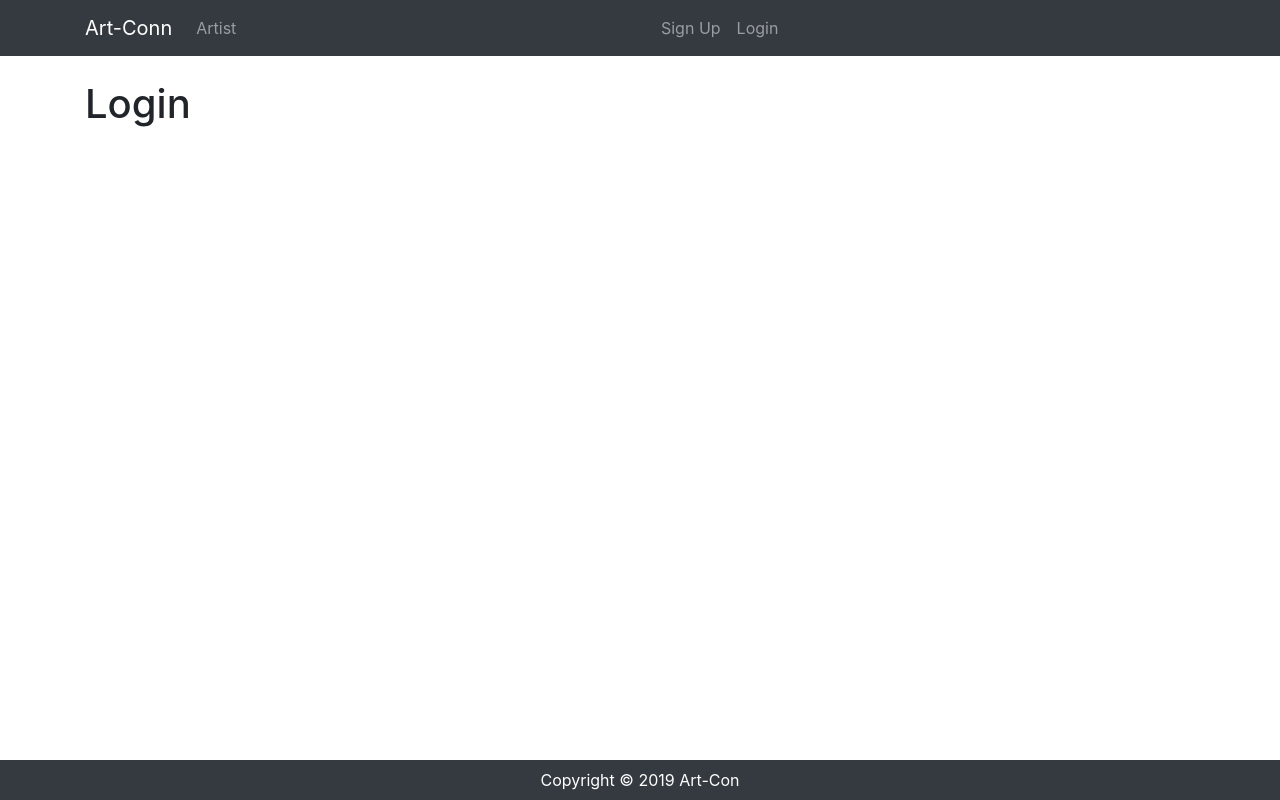
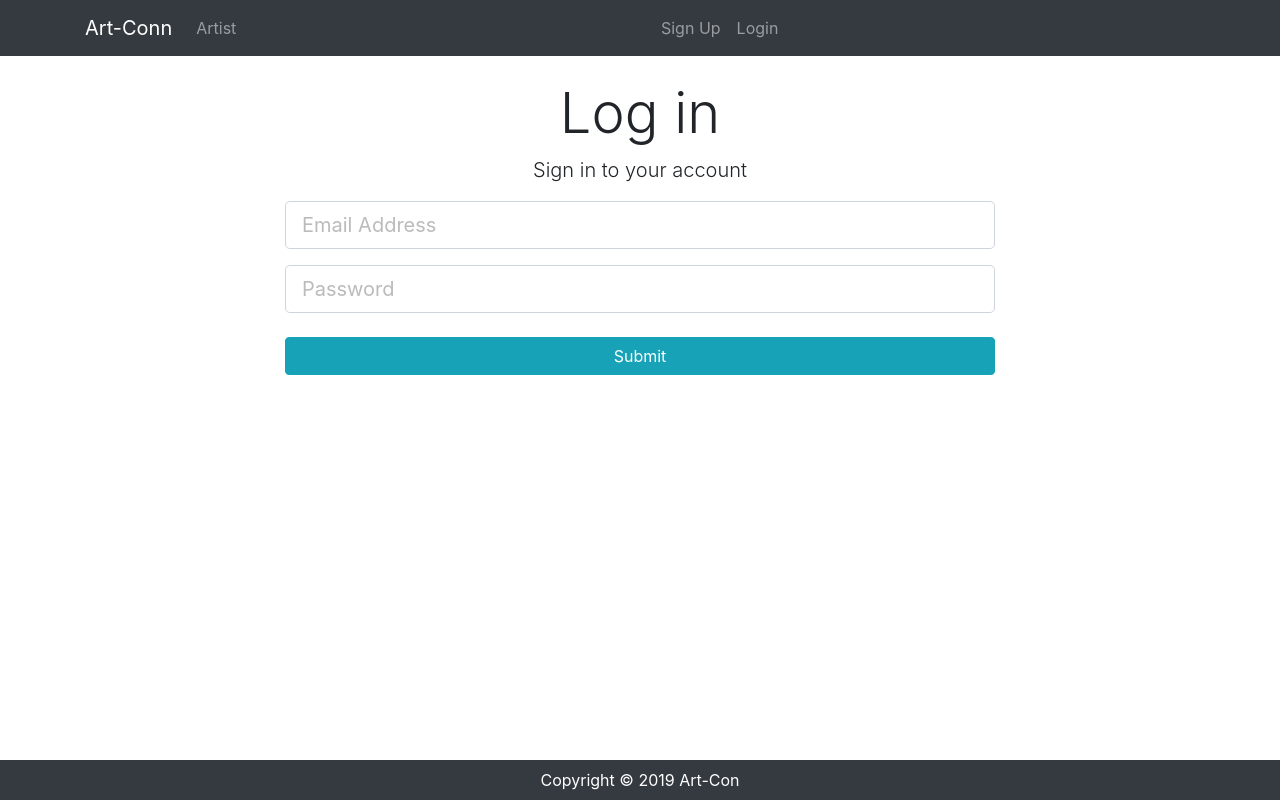
Before and after one commit to Watanuki395/art-conn, a React (Create React App) app in the folder client/: page /login in a window 1280 px wide. Built offline with nearby package versions, Linux system fonts and the light colour scheme.

Commit message:
last react changes

```diff
--- a/client/src/components/auth/Login.js
+++ b/client/src/components/auth/Login.js
@@ -1,12 +1,78 @@
 import React, { Component } from 'react'
 
+
+
+
+
 class Login extends Component {
+
+    constructor() {
+      super();
+      this.state = {
+        email: '',
+        password: '',
+        errors: {}
+      };
+      this.onChange = this.onChange.bind(this);
+      this.onSubmit = this.onSubmit.bind(this);
+    }
+
+    onChange = e => {
+      this.setState({ [e.target.name]: e.target.value });
+    }
+
+    onSubmit = e => {
+      e.preventDefault();
+
+      const user = {
+        email: this.state.email,
+        password: this.state.password,
+      };
+        console.log(user);
+      //this.props.registerUser(user, this.props.history);
+    }
   render() {
     return (
-      <div>
-        <h1>
-            Login
-        </h1>
+      <div className="login">
+        <div className='container'>
+          <div className="row">
+            <div className="col-md-8 m-auto">
+              <h1 className="display-4 text-center">
+                  Log in
+              </h1>
+              <p className="lead text-center">
+                  Sign in to your account
+              </p>
+              <form onSubmit={this.onSubmit}>
+                <div className="form-group">
+                  <input type="email"
+                  className="form-control form-control-lg"
+                  placeholder="Email Address"
+                  name="email"
+                  value={this.state.email}
+                  onChange={this.onChange}
+                  />
+
+                </div>
+                <div className="form-group">
+                  <input type="password"
+                  className="form-control form-control-lg"
+                  placeholder="Password"
+                  name="password"
+                  value={this.state.password}
+                  onChange={this.onChange}
+                  />
+
+                </div>
+                <input type="submit" className="btn btn-info btn-block mt-4">
+                </input>
+
+              </form>
+
+            </div>
+
+          </div>
+        </div>
       </div>
     )
   }
--- a/client/src/components/auth/Register.js
+++ b/client/src/components/auth/Register.js
@@ -1,8 +1,8 @@
 import React, { Component } from 'react';
-import PropTypes from 'prop-types';
-import { withRouter } from 'react-router-dom';
-import { connect } from 'react-redux';
-import { registerUser } from '../../actions/authActions';
+// import PropTypes from 'prop-types';
+// import { withRouter } from 'react-router-dom';
+// import { connect } from 'react-redux';
+// import { registerUser } from '../../actions/authActions';
 import TextFieldGroup from '../common/TextFieldGroup';
 
 class Register extends Component {
@@ -17,17 +17,17 @@
     };
   }
 
-  componentDidMount() {
-    if (this.props.auth.isAuthenticated) {
-      this.props.history.push('/dashboard');
-    }
-  }
+  // componentDidMount() {
+  //   if (this.props.auth.isAuthenticated) {
+  //     this.props.history.push('/dashboard');
+  //   }
+  // }
 
-  componentWillReceiveProps(nextProps) {
-    if (nextProps.errors) {
-      this.setState({ errors: nextProps.errors });
-    }
-  }
+  // componentWillReceiveProps(nextProps) {
+  //   if (nextProps.errors) {
+  //     this.setState({ errors: nextProps.errors });
+  //   }
+  // }
 
   onChange = e => {
     this.setState({ [e.target.name]: e.target.value });
@@ -101,15 +101,15 @@
   }
 }
 
-Register.propTypes = {
-  registerUser: PropTypes.func.isRequired,
-  auth: PropTypes.object.isRequired,
-  errors: PropTypes.object.isRequired
-};
+// Register.propTypes = {
+//   registerUser: PropTypes.func.isRequired,
+//   auth: PropTypes.object.isRequired,
+//   errors: PropTypes.object.isRequired
+// };
 
-const mapStateToProps = state => ({
-  auth: state.auth,
-  errors: state.errors
-});
+// const mapStateToProps = state => ({
+//   auth: state.auth,
+//   errors: state.errors
+// });
 
-export default connect(mapStateToProps, { registerUser })(withRouter(Register));
+export default Register;
--- a/package.json
+++ b/package.json
@@ -16,13 +16,13 @@
   "author": "Gerardo Salas Montoya",
   "license": "MIT",
   "dependencies": {
-    "axios": "^0.18.0",
     "bcryptjs": "^2.4.3",
     "body-parser": "^1.18.3",
     "concurrently": "^4.1.0",
     "express": "^4.16.4",
     "gravatar": "^1.8.0",
     "jsonwebtoken": "^8.5.1",
+    "jwt-decode": "^2.2.0",
     "mongoose": "^5.4.20",
     "passport": "^0.4.0",
     "passport-jwt": "^4.0.0",
```
Also changed, not shown: client/package.json (+7 -1 lines).
